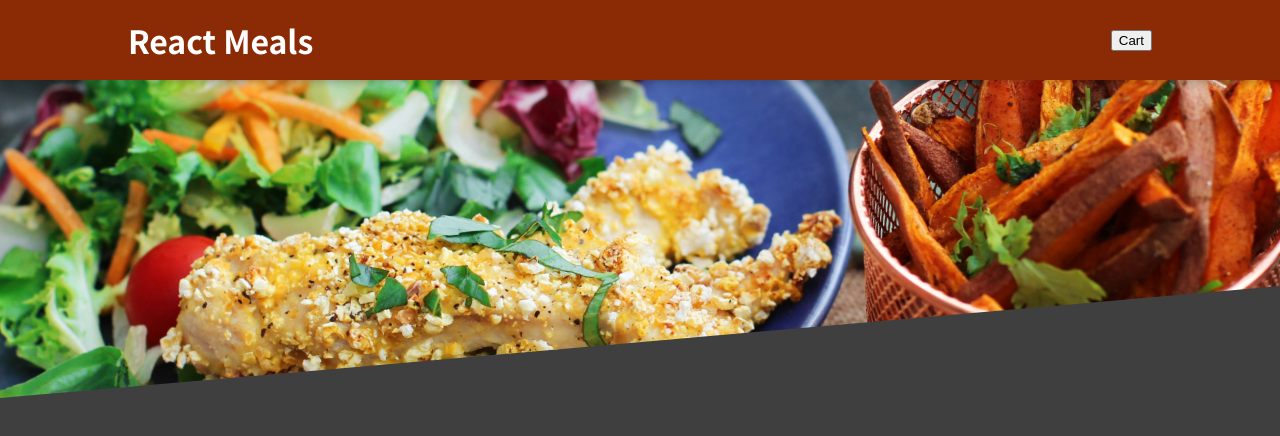
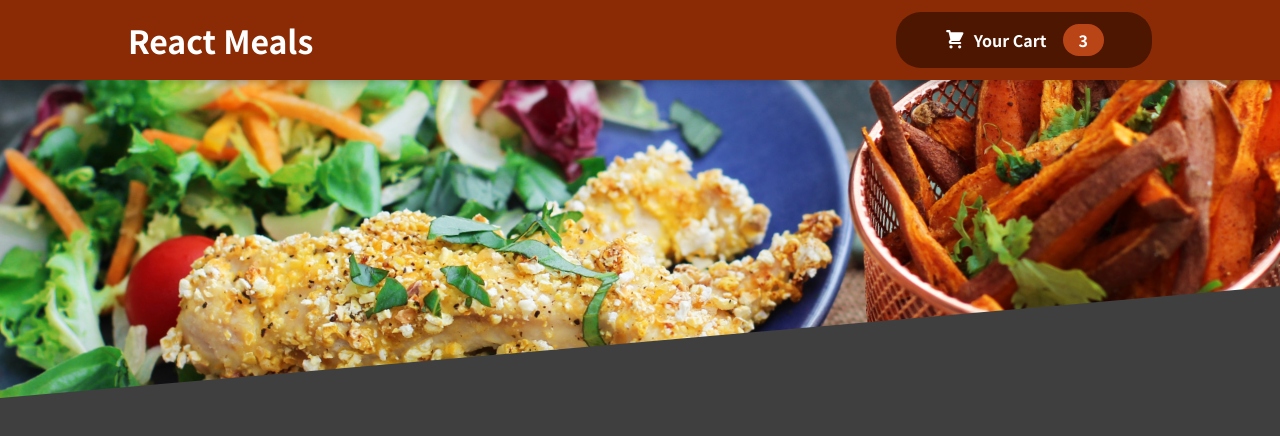
Before and after one commit to yoonsery/Udemy_react, a React (Create React App) app in the folder react_meals/: page / in a window 1280 px wide. Shown: the top 436 px of the page. Built offline with nearby package versions, Linux system fonts and the light colour scheme.

Commit message:
feat: Add cart icon and button

```diff
--- /dev/null
+++ b/react_meals/src/components/Cart/CartIcon.jsx
@@ -0,0 +1,15 @@
+import React from 'react';
+
+function CartIcon() {
+  return (
+    <svg
+      xmlns="http://www.w3.org/2000/svg"
+      viewBox="0 0 20 20"
+      fill="currentColor"
+    >
+      <path d="M3 1a1 1 0 000 2h1.22l.305 1.222a.997.997 0 00.01.042l1.358 5.43-.893.892C3.74 11.846 4.632 14 6.414 14H15a1 1 0 000-2H6.414l1-1H14a1 1 0 00.894-.553l3-6A1 1 0 0017 3H6.28l-.31-1.243A1 1 0 005 1H3zM16 16.5a1.5 1.5 0 11-3 0 1.5 1.5 0 013 0zM6.5 18a1.5 1.5 0 100-3 1.5 1.5 0 000 3z" />
+    </svg>
+  );
+}
+
+export default CartIcon;
--- a/react_meals/src/components/Layout/Header.jsx
+++ b/react_meals/src/components/Layout/Header.jsx
@@ -1,13 +1,14 @@
 import React from 'react';
 import mealsImage from '../../assets/sara-dubler_unsplash.jpg';
 import styles from './Header.module.css';
+import HeaderCartButton from './HeaderCartButton';
 
 function Header() {
   return (
     <>
       <header className={styles.header}>
         <h1>React Meals</h1>
-        <button>Cart</button>
+        <HeaderCartButton />
       </header>
       <div className={styles['main-image']}>
         <img src={mealsImage} alt="vegetables and breaded dishes" />
--- /dev/null
+++ b/react_meals/src/components/Layout/HeaderCartButton.jsx
@@ -0,0 +1,17 @@
+import React from 'react';
+import CartIcon from '../Cart/CartIcon';
+import styles from './HeaderCartButton.module.css';
+
+function HeaderCartButton(props) {
+  return (
+    <button className={styles.button}>
+      <span className={styles.icon}>
+        <CartIcon />{' '}
+      </span>
+      <span>Your Cart</span>
+      <span className={styles.badge}>3</span>
+    </button>
+  );
+}
+
+export default HeaderCartButton;
--- /dev/null
+++ b/react_meals/src/components/Layout/HeaderCartButton.module.css
@@ -0,0 +1,59 @@
+.button {
+  cursor: pointer;
+  font: inherit;
+  border: none;
+  background-color: #4d1601;
+  color: white;
+  padding: 0.75rem 3rem;
+  display: flex;
+  justify-content: space-around;
+  align-items: center;
+  border-radius: 25px;
+  font-weight: bold;
+}
+
+.button:hover,
+.button:active {
+  background-color: #2c0d00;
+}
+
+.icon {
+  width: 1.35rem;
+  height: 1.35rem;
+  margin-right: 0.5rem;
+}
+
+.badge {
+  background-color: #b94517;
+  padding: 0.25rem 1rem;
+  border-radius: 25px;
+  margin-left: 1rem;
+  font-weight: bold;
+}
+
+.button:hover .badge,
+.button:active .badge {
+  background-color: #92320c;
+}
+
+.bump {
+  animation: bump 300ms ease-out;
+}
+
+@keyframes bump {
+  0% {
+    transform: scale(1);
+  }
+  10% {
+    transform: scale(0.9);
+  }
+  30% {
+    transform: scale(1.1);
+  }
+  50% {
+    transform: scale(1.15);
+  }
+  100% {
+    transform: scale(1);
+  }
+}
```
